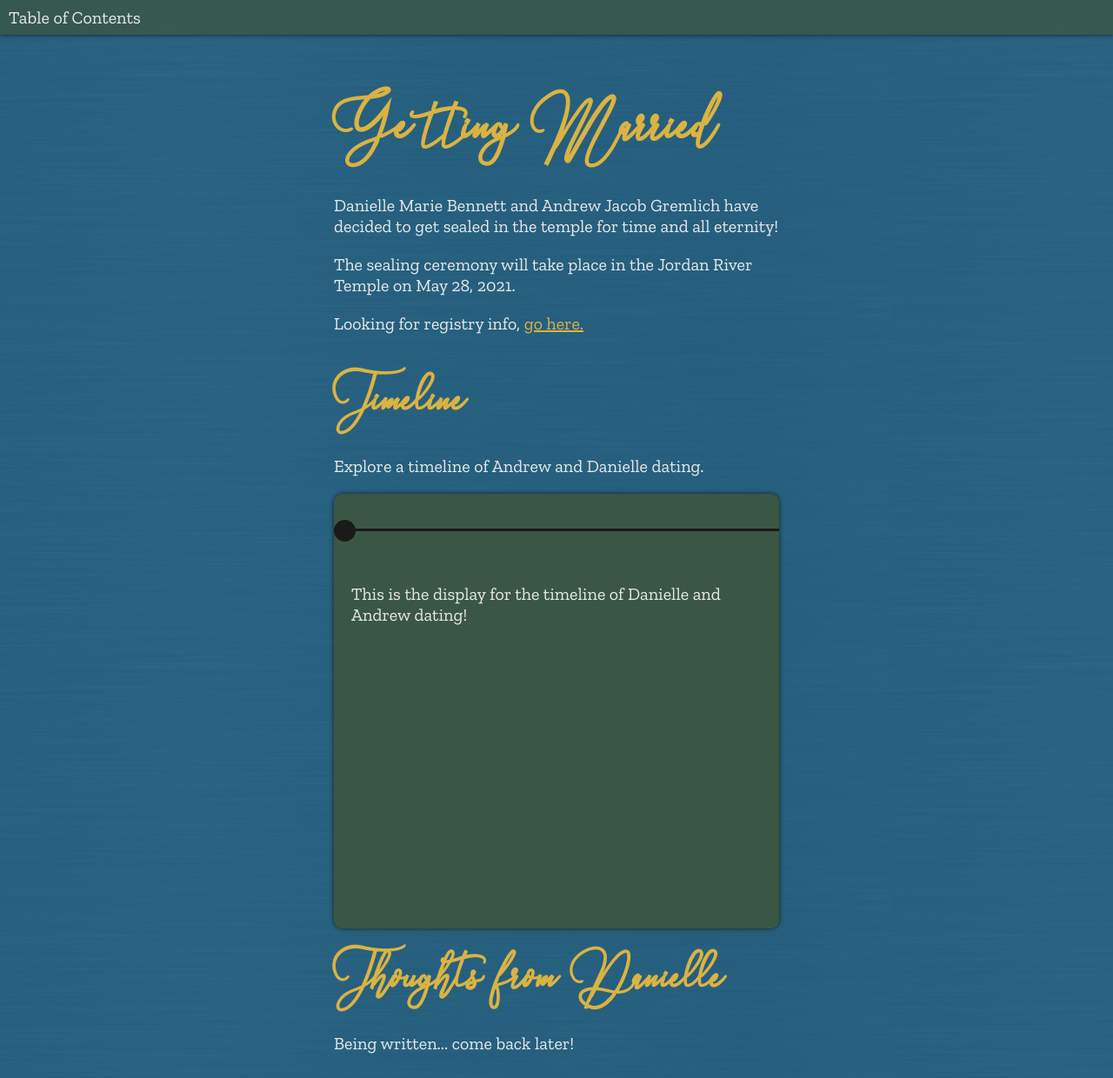
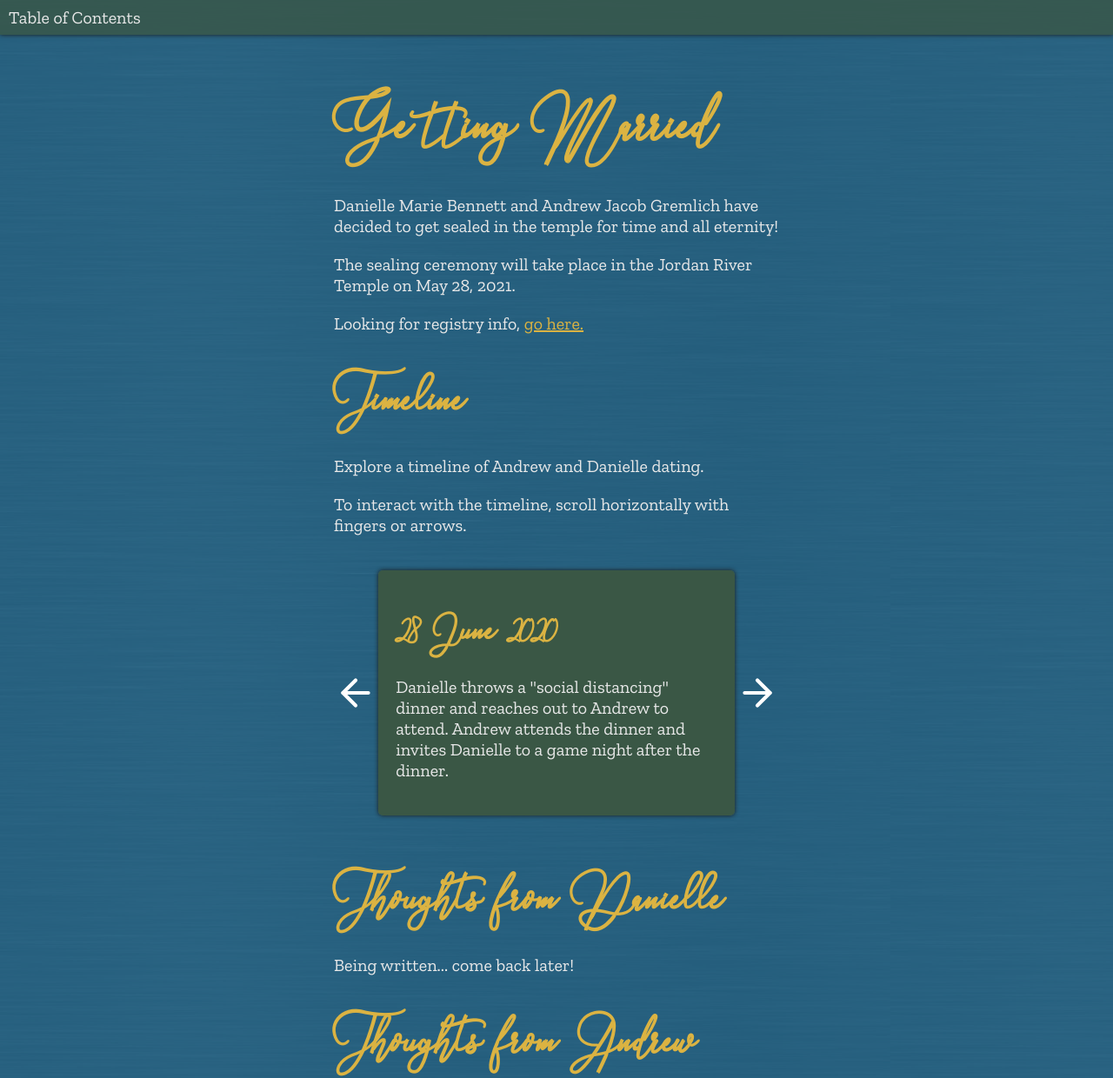
Before and after one commit to andrewgremlich/dna-wedding, a plain HTML site: page public/index.html in a window 1280 px wide. Shown: the top 1240 px of the page at 87% size. Drawn offline with Linux system fonts and the light colour scheme.

Commit message:
Timeline widget available

```diff
--- a/public/css/appStyles.css
+++ b/public/css/appStyles.css
@@ -17,6 +17,7 @@
   --theme-black: #1a1a1a;
 
   --margin-bottom: 20px;
+  --box-shadow: 0px 0px 5px 0px var(--theme-black);
 }
 
 body {
@@ -122,6 +123,21 @@ h2 {
 
     padding-top: 20px;
     margin-bottom: 25px;
+  }
+}
+
+h3 {
+  font-size: 40px;
+
+  padding-top: 20px;
+  margin-bottom: 20px;
+
+  color: var(--primary-second-color);
+}
+
+@media only screen and (min-width: 600px) {
+  h3 {
+    font-size: 50px;
   }
 }
 
@@ -280,41 +296,43 @@ a:hover {
 
   cursor: pointer;
 }
-#interactiveTimeline {
-  height: 500px;
-  width: 100%;
-
-  position: relative;
-  left: 0;
-
-  background-color: var(--secondary-first-color);
-
-  overflow-x: scroll;
-
+#timelineArea {
   display: flex;
-  flex-direction: column;
-
-  border-radius: 10px;
-  box-shadow: 0px 0px 5px 0px var(--theme-black);
+  flex-direction: row;
+  flex-wrap: nowrap;
+  justify-content: space-around;
+  margin-top: 40px;
+  margin-bottom: 40px;
 }
 
-#theTimeline {
-  width: 10000px;
-  border-top: 3px solid var(--theme-black);
-  margin: 40px 0px;
-  position: relative;
+#timelineViewport {
+  width: 80%;
+  min-height: 200px;
+  background-color: var(--secondary-first-color);
+  border-radius: 5px;
+  box-shadow: var(--box-shadow);
+  overflow-x: scroll;
+  overflow-y: hidden;
+  display: flex;
+  scroll-snap-type: x mandatory;
 }
 
-#timelineDisplay {
+.timelineDisplay {
   padding: 20px;
+  width: 100%;
+  height: 100%;
+  scroll-snap-align: start;
+  flex: 1 0 auto;
 }
 
-.timelineEvent {
-  height: 25px;
-  width: 25px;
-  background-color: var(--theme-black);
-  border-radius: 50%;
-  position: absolute;
-  top: -13px;
+.svgArrow {
+  width: 50px;
+  height: 50px;
+}
+
+.navigateContainer {
+  display: flex;
+  justify-content: center;
+  align-items: center;
   cursor: pointer;
 }
--- a/public/css/styles.css
+++ b/public/css/styles.css
@@ -17,6 +17,7 @@
   --theme-black: #1a1a1a;
 
   --margin-bottom: 20px;
+  --box-shadow: 0px 0px 5px 0px var(--theme-black);
 }
 
 body {
@@ -125,6 +126,21 @@ h2 {
   }
 }
 
+h3 {
+  font-size: 40px;
+
+  padding-top: 20px;
+  margin-bottom: 20px;
+
+  color: var(--primary-second-color);
+}
+
+@media only screen and (min-width: 600px) {
+  h3 {
+    font-size: 50px;
+  }
+}
+
 p {
   font-size: 20px;
   margin-bottom: var(--margin-bottom);
--- a/public/css/timeline.css
+++ b/public/css/timeline.css
@@ -1,39 +1,40 @@
-#interactiveTimeline {
-  height: 500px;
-  width: 100%;
-
-  position: relative;
-  left: 0;
-
-  background-color: var(--secondary-first-color);
-
-  overflow-x: scroll;
-
+#timelineArea {
   display: flex;
-  flex-direction: column;
-
-  border-radius: 10px;
-  box-shadow: 0px 0px 5px 0px var(--theme-black);
+  flex-direction: row;
+  flex-wrap: nowrap;
+  justify-content: space-around;
+  margin-top: 40px;
+  margin-bottom: 40px;
 }
 
-#theTimeline {
-  width: 10000px;
-  border-top: 3px solid var(--theme-black);
-  margin: 40px 0px;
-  position: relative;
+#timelineViewport {
+  width: 80%;
+  min-height: 200px;
+  background-color: var(--secondary-first-color);
+  border-radius: 5px;
+  box-shadow: var(--box-shadow);
+  overflow-x: scroll;
+  overflow-y: hidden;
+  display: flex;
+  scroll-snap-type: x mandatory;
 }
 
-#timelineDisplay {
+.timelineDisplay {
   padding: 20px;
+  width: 100%;
+  height: 100%;
+  scroll-snap-align: start;
+  flex: 1 0 auto;
 }
 
-/* when timeline appears do some sort of animation? */
-.timelineEvent {
-  height: 25px;
-  width: 25px;
-  background-color: var(--theme-black);
-  border-radius: 50%;
-  position: absolute;
-  top: -13px;
+.svgArrow {
+  width: 50px;
+  height: 50px;
+}
+
+.navigateContainer {
+  display: flex;
+  justify-content: center;
+  align-items: center;
   cursor: pointer;
 }
--- a/public/index.html
+++ b/public/index.html
@@ -15,15 +15,11 @@
   <body>
     <!--
       TODO:
-      - improve the timeline a little bit with dates. "look like a timeline"
       - put photos in something like a gallery
-        - utilize and custom make a grid!
         - integrate photo sizes
         - links to photos to have them appear in timeline
       - Danielle's words
       - make it fun! graphics and animations
-
-      - RSVP database (Actually don't do this here, to not publicize that information.)
      -->
     <div id="navContents">
       <nav>
@@ -66,17 +62,79 @@
 
           <p>Explore a timeline of Andrew and Danielle dating.</p>
 
-          <!-- TODO: this will have to be JS to set a width that expands horizontal timeline scroll -->
-          <div id="interactiveTimeline">
-            <div id="theTimeline">
-              <div class="timelineEvent"></div>
+          <p>
+            To interact with the timeline, scroll horizontally with fingers or
+            arrows.
+          </p>
+
+          <div id="timelineArea">
+            <div id="navigateLeft" class="navigateContainer">
+              <svg
+                viewBox="0 0 24 24"
+                width="24"
+                height="24"
+                stroke="white"
+                stroke-width="2"
+                fill="none"
+                stroke-linecap="round"
+                stroke-linejoin="round"
+                class="svgArrow"
+              >
+                <line x1="19" y1="12" x2="5" y2="12"></line>
+                <polyline points="12 19 5 12 12 5"></polyline>
+              </svg>
             </div>
-
-            <div id="timelineDisplay">
-              <p>
-                This is the display for the timeline of Danielle and Andrew
-                dating!
-              </p>
+            <div id="timelineViewport">
+              <div class="timelineDisplay">
+                <h3>28 June 2020</h3>
+                <p>
+                  Danielle throws a "social distancing" dinner and reaches out
+                  to Andrew to attend. Andrew attends the dinner and invites
+                  Danielle to a game night after the dinner.
+                </p>
+              </div>
+              <div class="timelineDisplay">
+                <h3>2 July 2020</h3>
+                <p>
+                  Danielle comes to the game night that Andrew hosts. Danielle
+                  stays after the game night. Andrew and Danielle talk for a
+                  couple hours.
+                </p>
+              </div>
+              <div class="timelineDisplay">
+                <h3>18 July 2020</h3>
+                <p>Danielle and Andrew and a group to go hike Timpanogos.</p>
+              </div>
+              <div class="timelineDisplay">
+                <h3>21 July 2020</h3>
+                <p>
+                  Danielle and Andrew do their first date to the cemetery to
+                  visit Grandparents Greene and Andrew's Mom.
+                </p>
+              </div>
+              <div class="timelineDisplay">
+                <h3>28 July 2020</h3>
+                <p>
+                  Danielle and Andrew do a hike date to Lower Bells Canyon
+                  waterfall.
+                </p>
+              </div>
+            </div>
+            <div id="navigateRight" class="navigateContainer">
+              <svg
+                viewBox="0 0 24 24"
+                width="24"
+                height="24"
+                stroke="white"
+                stroke-width="2"
+                fill="none"
+                stroke-linecap="round"
+                stroke-linejoin="round"
+                class="svgArrow"
+              >
+                <line x1="5" y1="12" x2="19" y2="12"></line>
+                <polyline points="12 5 19 12 12 19"></polyline>
+              </svg>
             </div>
           </div>
 
@@ -349,7 +407,7 @@
         /> -->
 
         <div id="notes">
-          <p>Made by Andrew and collaborated with Danielle.</p>
+          <p>Made by Andrew with feedback from Danielle.</p>
         </div>
       </div>
     </main>
--- a/public/index.js
+++ b/public/index.js
@@ -7,6 +7,9 @@ if ("serviceWorker" in navigator) {
 const tableOfContentsClick = new Query("#tocClick");
 const tableOfContents = new Query("#toc");
 const exitTableOfContents = new Query("#tocExit");
+const leftNavigation = new Query("#navigateLeft");
+const rightNavigation = new Query("#navigateRight");
+const timelineViewport = new Query("#timelineViewport");
 
 const tocSlideInSlideOut = () => {
   const isOpen = tableOfContents.element.classList.contains("toc-slide-in");
@@ -20,3 +23,41 @@ const tocSlideInSlideOut = () => {
 tableOfContentsClick.element.addEventListener("click", tocSlideInSlideOut);
 
 exitTableOfContents.element.addEventListener("click", tocSlideInSlideOut);
+
+// TODO: Take into account the scroll position
+
+const style = window.getComputedStyle(timelineViewport.element);
+const width = style.width.replace("px", "");
+const widthAsNumber = Math.floor(width);
+let timelineScrollPosition = 0;
+
+leftNavigation.element.addEventListener("click", () => {
+  const newScrollPosition = timelineScrollPosition;
+
+  if (newScrollPosition > 0) {
+    timelineScrollPosition -= widthAsNumber;
+
+    timelineViewport.element.scroll({
+      top: 0,
+      left: timelineScrollPosition,
+      behavior: "smooth",
+    });
+  }
+});
+
+rightNavigation.element.addEventListener("click", () => {
+  const newScrollPosition = timelineScrollPosition + widthAsNumber;
+
+  if (
+    timelineViewport.element.scrollWidth - widthAsNumber >
+    newScrollPosition
+  ) {
+    timelineScrollPosition = newScrollPosition;
+
+    timelineViewport.element.scroll({
+      top: 0,
+      left: timelineScrollPosition,
+      behavior: "smooth",
+    });
+  }
+});
```
